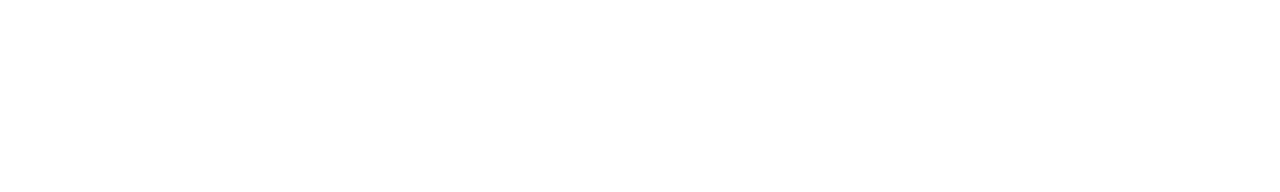
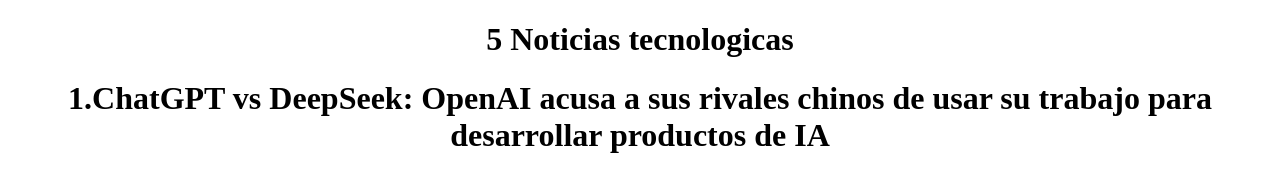
Before and after one commit to jmelos14/PaginaNoticias, a plain HTML site: page index.html in a window 1280 px wide. Drawn offline with Linux system fonts and the light colour scheme.

Commit message:
se nombra la _______ noticia tecnologica

```diff
--- a/index.html
+++ b/index.html
@@ -6,6 +6,7 @@
     <title>Noticias Tecnologicas</title>
 </head>
 <body>
-
+    <h1><center>5 Noticias tecnologicas </center></h1>
+    <h1><center>1.ChatGPT vs DeepSeek: OpenAI acusa a sus rivales chinos de usar su trabajo para desarrollar productos de IA</center></h1>
 </body>
 </html>
```
